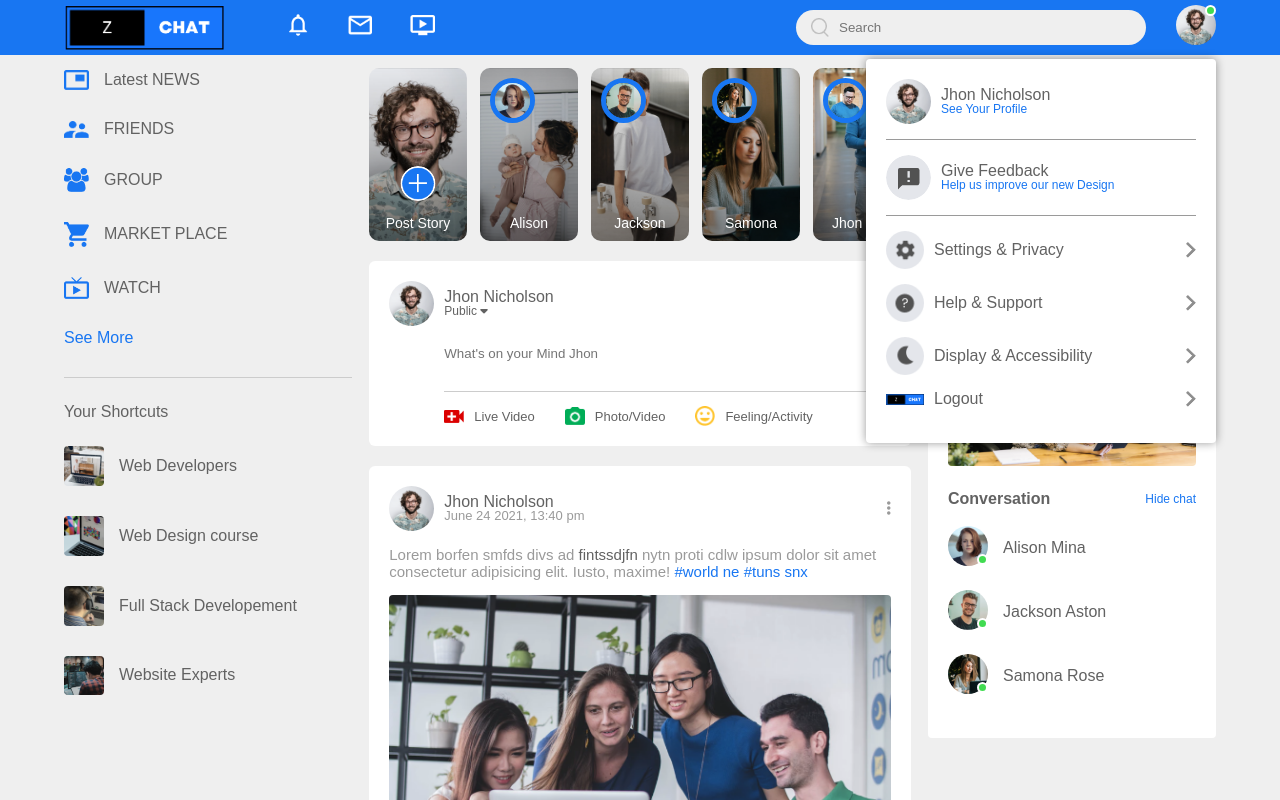
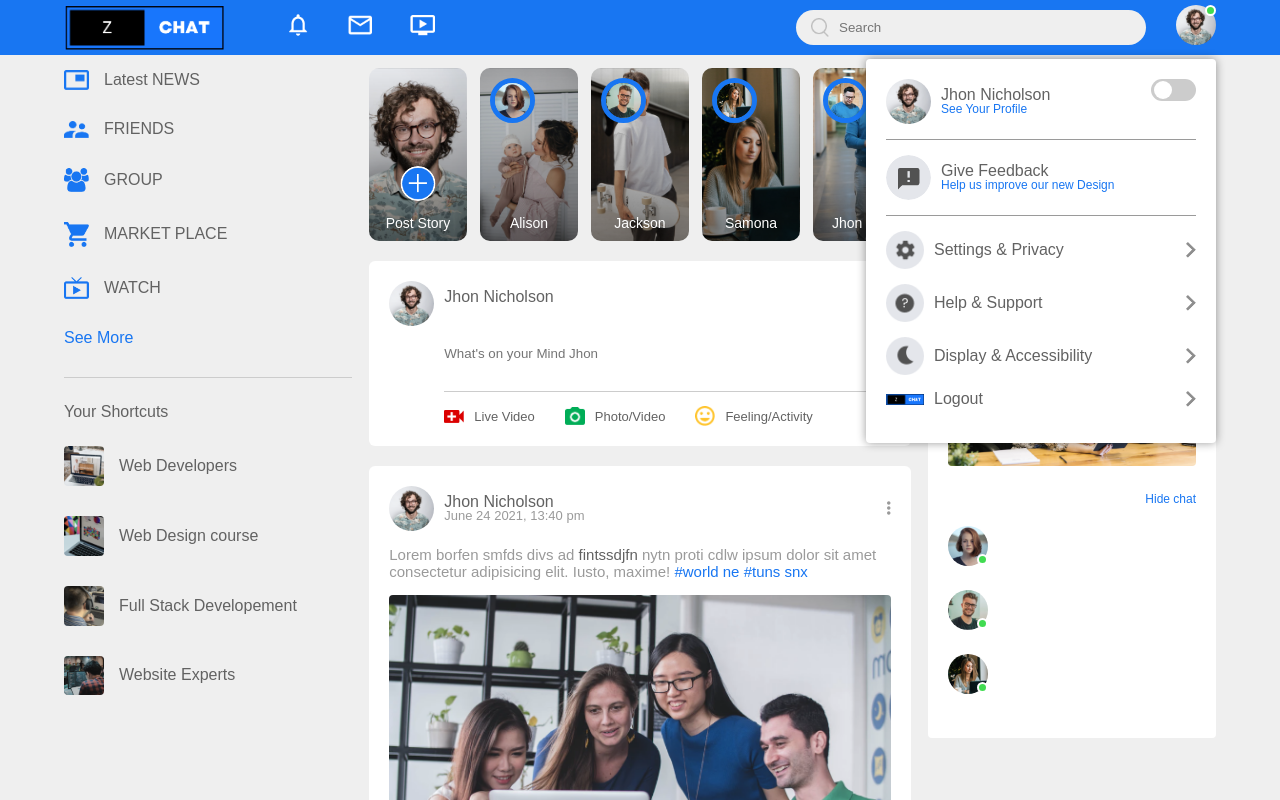
Before and after one commit to zelalemzola/fbclone, a plain HTML site: page index.html in a window 1280 px wide. Both pictures are taken after a click on the element 1196 px from the left and 27 px from the top of the page. Shown: the top 800 px of the page. Drawn offline with Linux system fonts and the light colour scheme.

Commit message:
added functionality

```diff
--- a/index.html
+++ b/index.html
@@ -30,6 +30,13 @@
         </div>
         <!--setting-menu-->
         <div class="settings-menu">
+
+            <div id="dark-btn">
+                <span></span>
+            </div>
+
+
+
             <div class="settings-menu-inner">
                 <div class="user-profile">
                 <img src="./images/profile-pic.png" alt="">
--- a/script.js
+++ b/script.js
@@ -1,5 +1,10 @@
 var settingsMenu = document.querySelector(".settings-menu")
+var darkbtn= document.getElementById("dark-btn")
 function settingsMenuToggle()
 {
       settingsMenu.classList.toggle("settings-menu-height")
 }
+ darkbtn.onclick = function () {
+    darkbtn.classList.toggle("dark-btn-on")
+    document.body.classList.toggle("dark-theme")
+ }
--- a/style.css
+++ b/style.css
@@ -5,15 +5,30 @@
     font-family: 'poppins', sans-serif;
     box-sizing: border-box;
 }
+:root{
+    --body-color:#efefef;
+    --nav-color:#1876f2;
+    --bg-color:#fff;
+
+
+}
+.dark-theme
+{
+    --body-color:#0a0a0a;
+    --nav-color:#000000;
+    --bg-color:#000;
+
+}
 body{
-    background:#efefef ;
+    background:var(--body-color) ;
+    transition: background 0.3s;
 }
 nav
 {
     display: flex;
     align-items: center;
     justify-content:space-between;
-    background: #1876f2;
+    background: var(--nav-color);
     padding: 5px 5%;
     position: sticky;
     top:0;
@@ -114,7 +129,7 @@ nav
     background: white;
     padding: 20px;
     border-radius: 4px;
-    color:#626262;
+    color:var(--bg-color);
     flex-basis: 25%;
     position:sticky;
     top:70px;
@@ -331,7 +346,7 @@ nav
   background: #fff;
   border-radius: 6px;
   padding:20px;
-  color:#626262;
+  color:var(--bg-color);
 }
 .user-profile
 {
@@ -398,7 +413,7 @@ nav
     background:white;
     border-radius:6px;
     padding:20px;
-    color:#626262;
+    color:var(--bg-color);
     margin: 20px 0;
 }
 .user-profile span
@@ -543,3 +558,31 @@ nav
     text-decoration: none;
     color: #626262;;
 }
+#dark-btn
+{
+    position: absolute;
+    top: 20px;
+    right:20px;
+    background: #ccc;
+    width:45px;
+    border-radius: 15px;
+    padding: 2px 3px;
+    cursor: pointer;
+    display: flex;
+    transition: padding-left 0.5s background 0.5s;
+}
+#dark-btn span
+{
+    width:18px;
+    height:18px;
+    background: #fff;
+    border-radius: 50%;
+    display: inline-block;
+
+}
+#dark-btn.dark-btn-on
+{
+    padding-left: 23px;
+    background: #000;
+
+}
```
